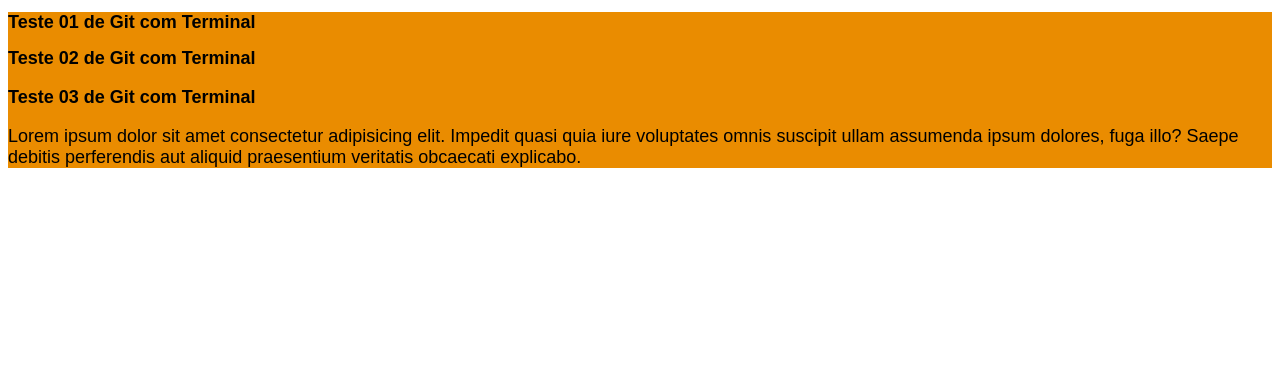
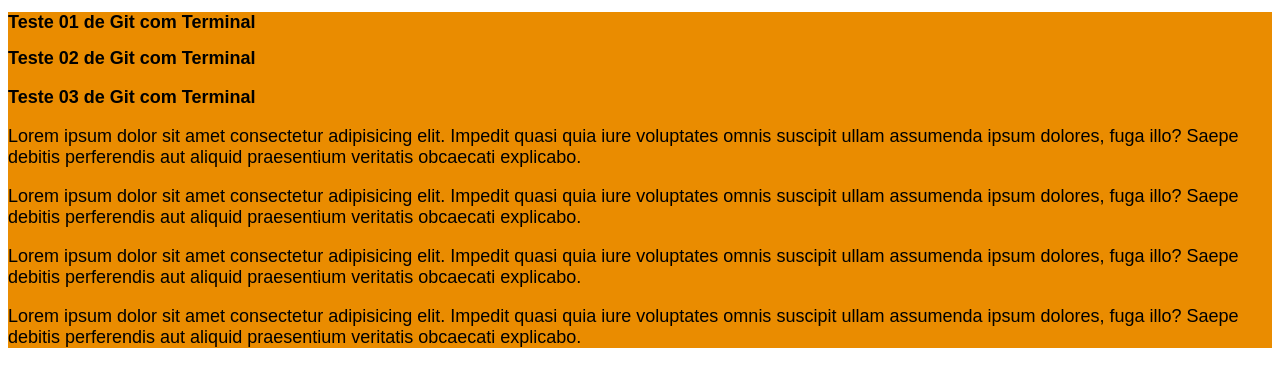
Before and after one commit to Ander-Ferreira/teste-git, a plain HTML site: page index.html in a window 1280 px wide. Drawn offline with Linux system fonts and the light colour scheme.

Commit message:
adicionando parágrafos na minha página

```diff
--- a/index.html
+++ b/index.html
@@ -12,6 +12,9 @@
         <h2>Teste 02 de Git com Terminal</h2>
         <h3>Teste 03 de Git com Terminal</h3>
         <p>Lorem ipsum dolor sit amet consectetur adipisicing elit. Impedit quasi quia iure voluptates omnis suscipit ullam assumenda ipsum dolores, fuga illo? Saepe debitis perferendis aut aliquid praesentium veritatis obcaecati explicabo.</p>
+        <p>Lorem ipsum dolor sit amet consectetur adipisicing elit. Impedit quasi quia iure voluptates omnis suscipit ullam assumenda ipsum dolores, fuga illo? Saepe debitis perferendis aut aliquid praesentium veritatis obcaecati explicabo.</p>
+        <p>Lorem ipsum dolor sit amet consectetur adipisicing elit. Impedit quasi quia iure voluptates omnis suscipit ullam assumenda ipsum dolores, fuga illo? Saepe debitis perferendis aut aliquid praesentium veritatis obcaecati explicabo.</p>
+        <p>Lorem ipsum dolor sit amet consectetur adipisicing elit. Impedit quasi quia iure voluptates omnis suscipit ullam assumenda ipsum dolores, fuga illo? Saepe debitis perferendis aut aliquid praesentium veritatis obcaecati explicabo.</p>
     </main>
 </body>
 </html>
```
